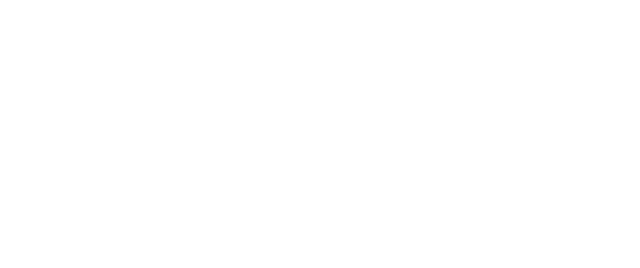
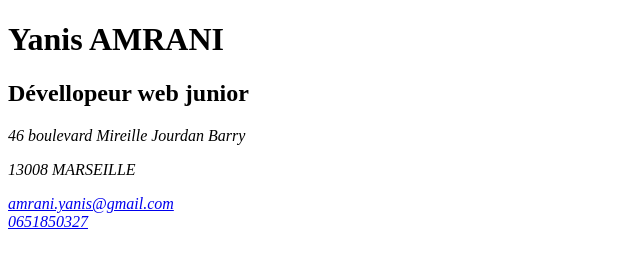
Before and after one commit to Choufa13/Devoir_CV, a plain HTML site: page index.html in a window 1280 px wide. Shown: the whole page, without its empty margins (0-640 px from the left). Drawn offline with Linux system fonts and the light colour scheme.

Commit message:
add basic information

```diff
--- a/index.html
+++ b/index.html
@@ -8,6 +8,24 @@
 
 <body>
     <header>
+        <div id="Nom_prénom">
+            <h1> Yanis AMRANI</h1>
+        </div>
+        <div id="métier">
+            <h2>Dévellopeur web junior</h2>
+        </div>
+        <address>
+            <div id="adresse">
+                <p>46 boulevard Mireille Jourdan Barry</p>
+                <p>13008 MARSEILLE</p>
+            </div>
+            <div id="mail">
+                <a href="mailto:amrani.yanis@gmail.com">amrani.yanis@gmail.com</a>
+            </div>
+            <div id="Contact-telephone">
+                <a href="tel:0651850327">0651850327</a>
+            </div>
+        </address>
     </header>
     <section>
 
```
